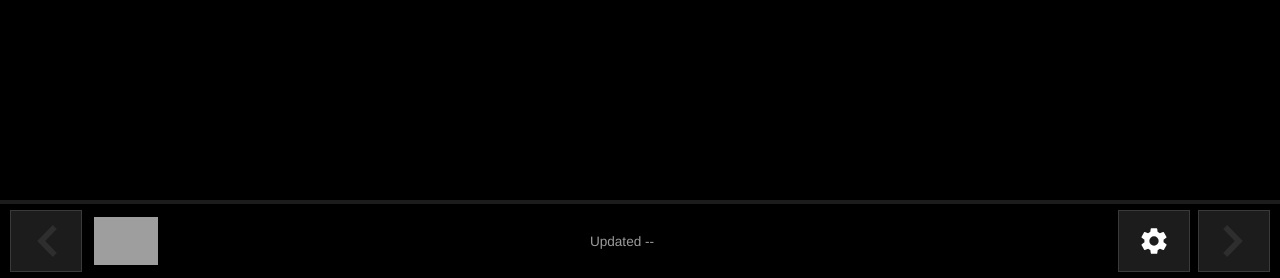
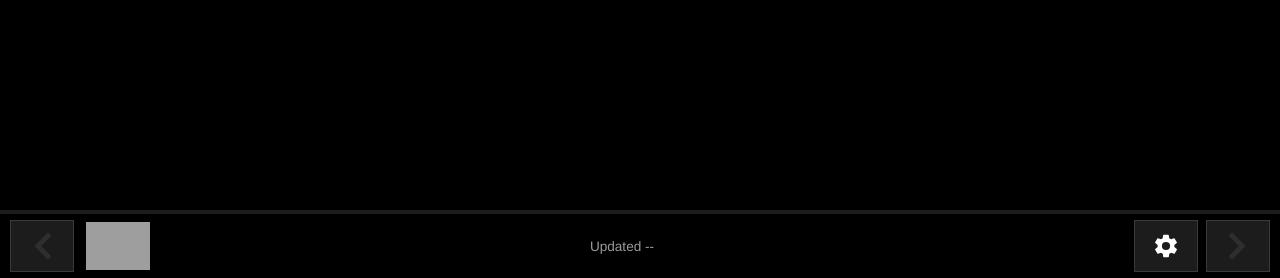
Before and after one commit to rembaumann/MTA-Tracker, a Flask app: page / in a window 1280 px wide. Shown: the part 522-800 px from the top of the page. Run offline with Flask 3, Linux system fonts and the light colour scheme; data that the repository does not hold is empty; parts of the project's set-up code (start-up, migrations or seed data) failed here and were passed over; grey boxes are pictures that could not be loaded.

Commit message:
Shrink footer buttons
Co-authored-by: Cursor <cursoragent@cursor.com>

```diff
--- a/static/css/style.css
+++ b/static/css/style.css
@@ -207,8 +207,8 @@ button {
 }
 
 .nav-button {
-    width: 72px;
-    height: 62px;
+    width: 64px;
+    height: 52px;
     flex: 0 0 auto;
     display: flex;
     align-items: center;
@@ -222,13 +222,13 @@ button {
 }
 
 .nav-button svg {
-    width: 44px;
-    height: 44px;
+    width: 38px;
+    height: 38px;
 }
 
 .nav-button .settings-icon {
-    width: 32px;
-    height: 32px;
+    width: 28px;
+    height: 28px;
     color: #fff;
 }
 
```
